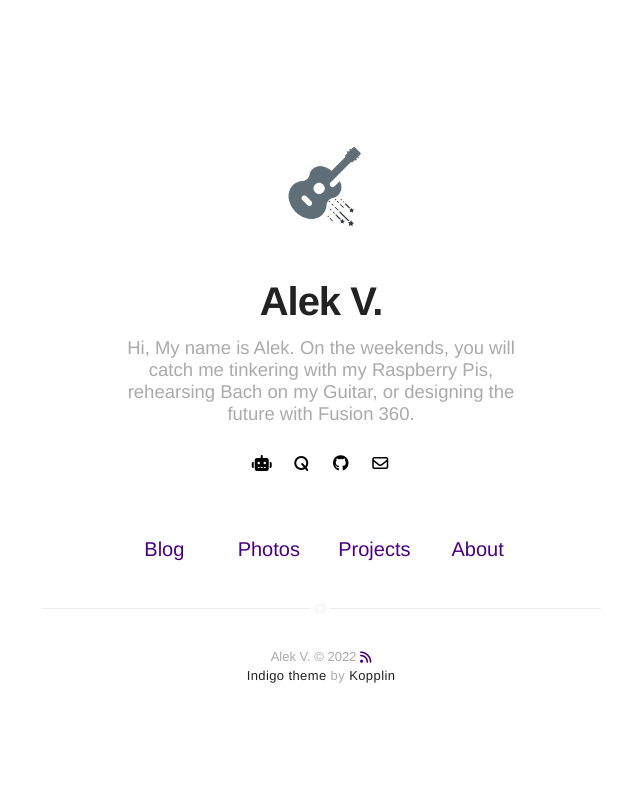
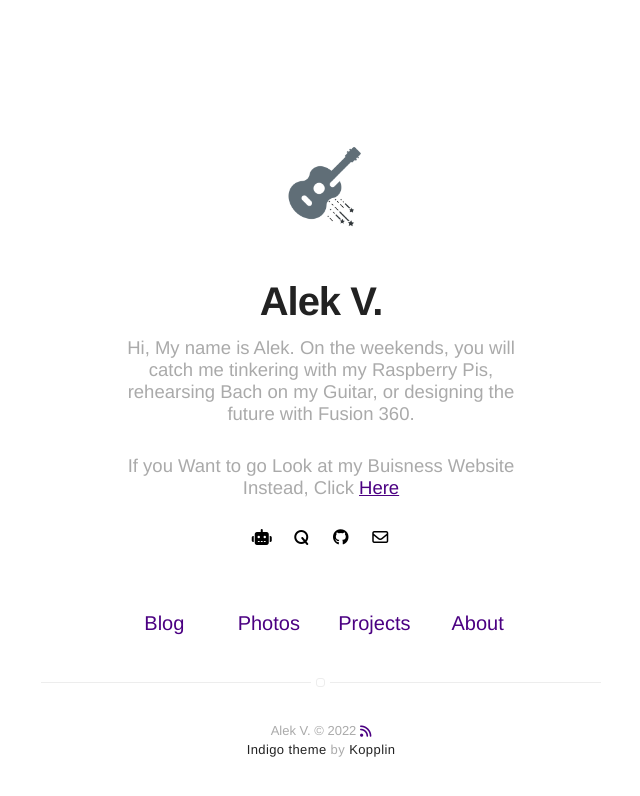
Before and after one commit to alekthegenius/alekthegenius.github.io, a Jekyll site: the page built from index.html, in a window 1280 px wide. Shown: the top 796 px of the page, without its empty margins (319-959 px from the left). Built offline with Jekyll 4.4.1, drawn with Linux system fonts in a browser that asks for light colours; nearby versions of some CDN libraries.

Commit message:
Update header.html

```diff
--- a/_includes/header.html
+++ b/_includes/header.html
@@ -18,6 +18,7 @@
 
         <h1 class="title">{{ site.title }}</h1>
         <h2 class="description">{{ site.bio }}</h2>
+        <h2 class="description">If you Want to go Look at my Buisness Website Instead, Click <a class="link" data-title="https://alekthegenius.github.io/tech/" target="_blank" rel="noopener">Here</a></h2>
 
         {% include social-links.html %}
     </header>
```
